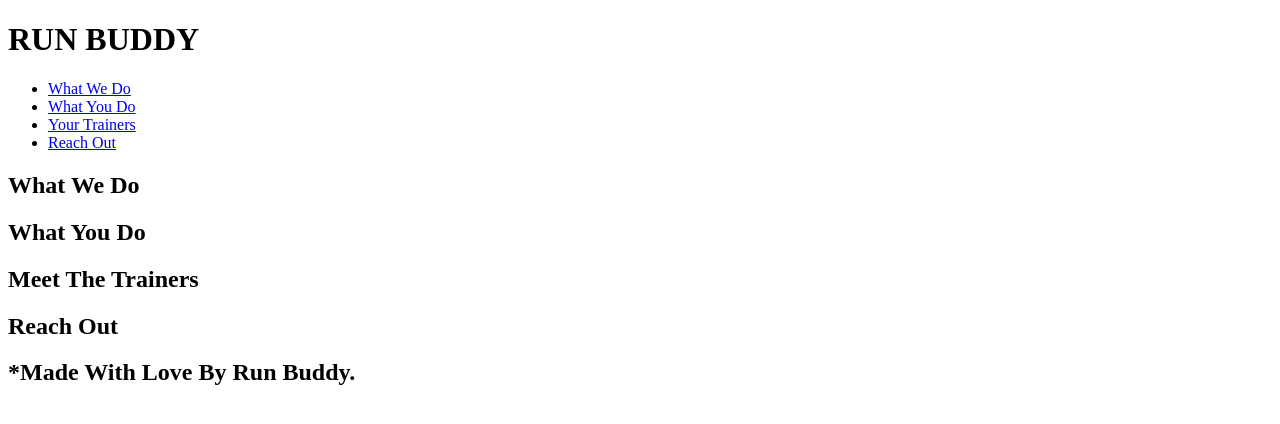
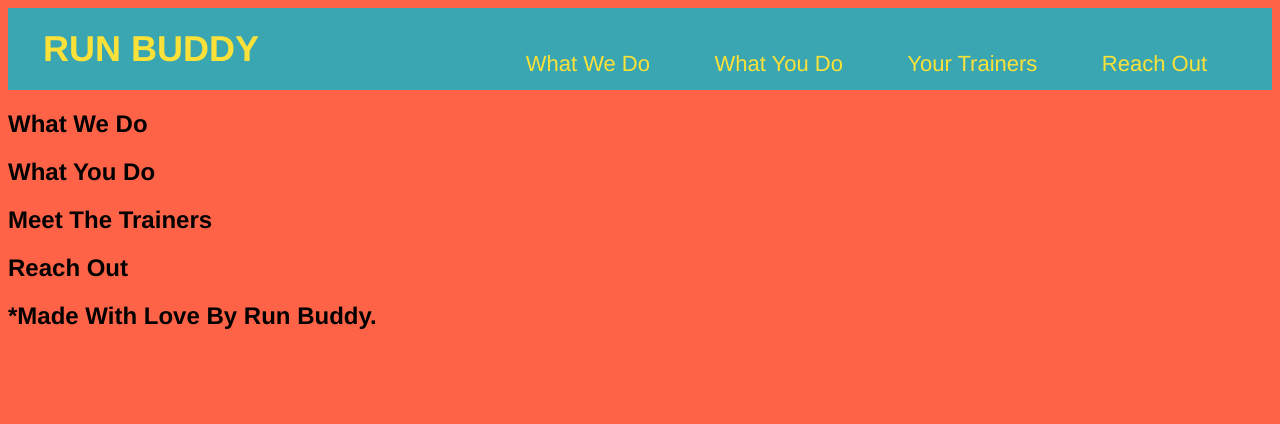
Before and after one commit to donaldjones2017/run-buddy, a plain HTML site: page index.html in a window 1280 px wide. Drawn offline with Linux system fonts and the light colour scheme; files whose address does not match are found by name.

Commit message:
saving header changes eventhough i feel something is not right

```diff
--- /dev/null
+++ b/assets/css/style.css
@@ -0,0 +1,47 @@
+
+
+body {
+    /* more crazy examples -- this is an example of css commenting also.  notice the difference from html which is <!---->   */
+
+
+        font-family: Helvetica, Arial, sans-serif;
+        background-color: tomato;
+
+}
+    /* apply style to <header> */
+    header {
+            padding: 20px  35px;
+            background-color: #39a6b2
+    }
+    header h1 {
+        font-weight: bold;
+        font-size: 36px;
+        color:#fce138;
+        margin: 0;
+        display: inline;
+
+
+
+    }
+    header a {
+       /* color:#fce138;*/
+        text-decoration: none;
+        color:#fce138;
+
+    }
+    header nav {
+        /* float element can be used when you have 2 html items that look better side by side */
+            float: right;
+            margin: 7px 0;
+
+    }
+    header nav ul li {
+            display: inline;
+
+    }
+    header nav ul li a {
+        margin: 0 30px;
+        font-weight: lighter;
+        font-size: 22px;
+
+    }
--- a/index.html
+++ b/index.html
@@ -3,6 +3,12 @@
     <head>
         <meta charset="UTF-8" />
         <title>Run Buddy</title>
+
+
+
+        <link rel="stylesheet" href="C:\Users\BigBrother2022\Desktop\projects\run-buddy\assets/css/style.css" />
+
+
         </head>
         <body>
             <!-- Navigation  -->
@@ -33,6 +39,7 @@
 
 
             </header>
+
             <!-- hero/jumbotron  -->
                 <section>
                 </section>
```
Also changed, not shown: style.css (added).
